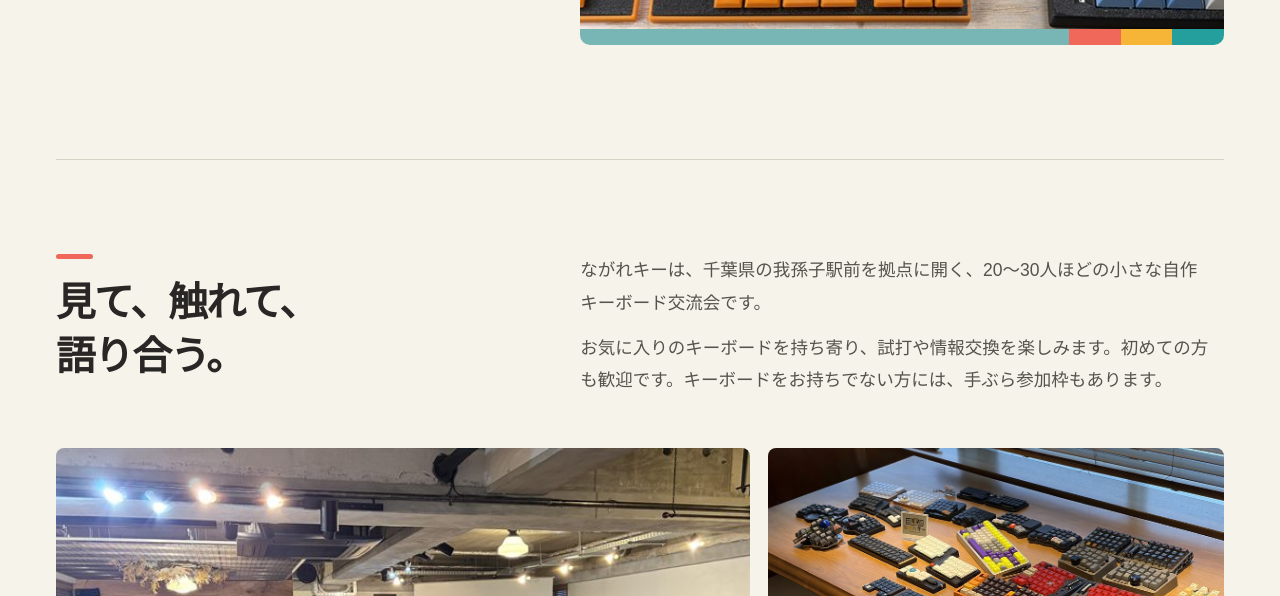
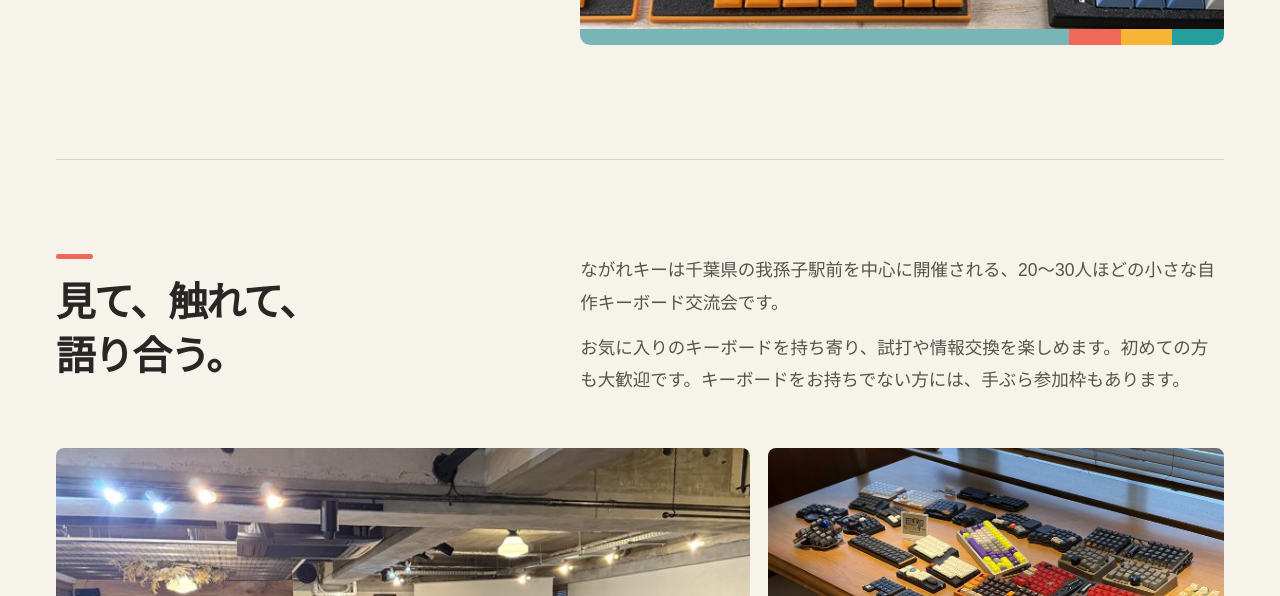
Before and after one commit to alektor-diy/nagare-key, a plain HTML site: page index.html in a window 1280 px wide. Shown: the part 572-1168 px from the top of the page. Drawn offline with Linux system fonts and the light colour scheme.

Commit message:
Update index.html

```diff
--- a/index.html
+++ b/index.html
@@ -257,8 +257,8 @@
       <div class="about-intro">
         <h2 id="about-title">見て、触れて、<br>語り合う。</h2>
         <div class="about-copy">
-          <p>ながれキーは、千葉県の我孫子駅前を拠点に開く、20〜30人ほどの小さな自作キーボード交流会です。</p>
-          <p>お気に入りのキーボードを持ち寄り、試打や情報交換を楽しみます。初めての方も歓迎です。キーボードをお持ちでない方には、手ぶら参加枠もあります。</p>
+          <p>ながれキーは千葉県の我孫子駅前を中心に開催される、20〜30人ほどの小さな自作キーボード交流会です。</p>
+          <p>お気に入りのキーボードを持ち寄り、試打や情報交換を楽しめます。初めての方も大歓迎です。キーボードをお持ちでない方には、手ぶら参加枠もあります。</p>
         </div>
       </div>
       <div class="gallery">
```
